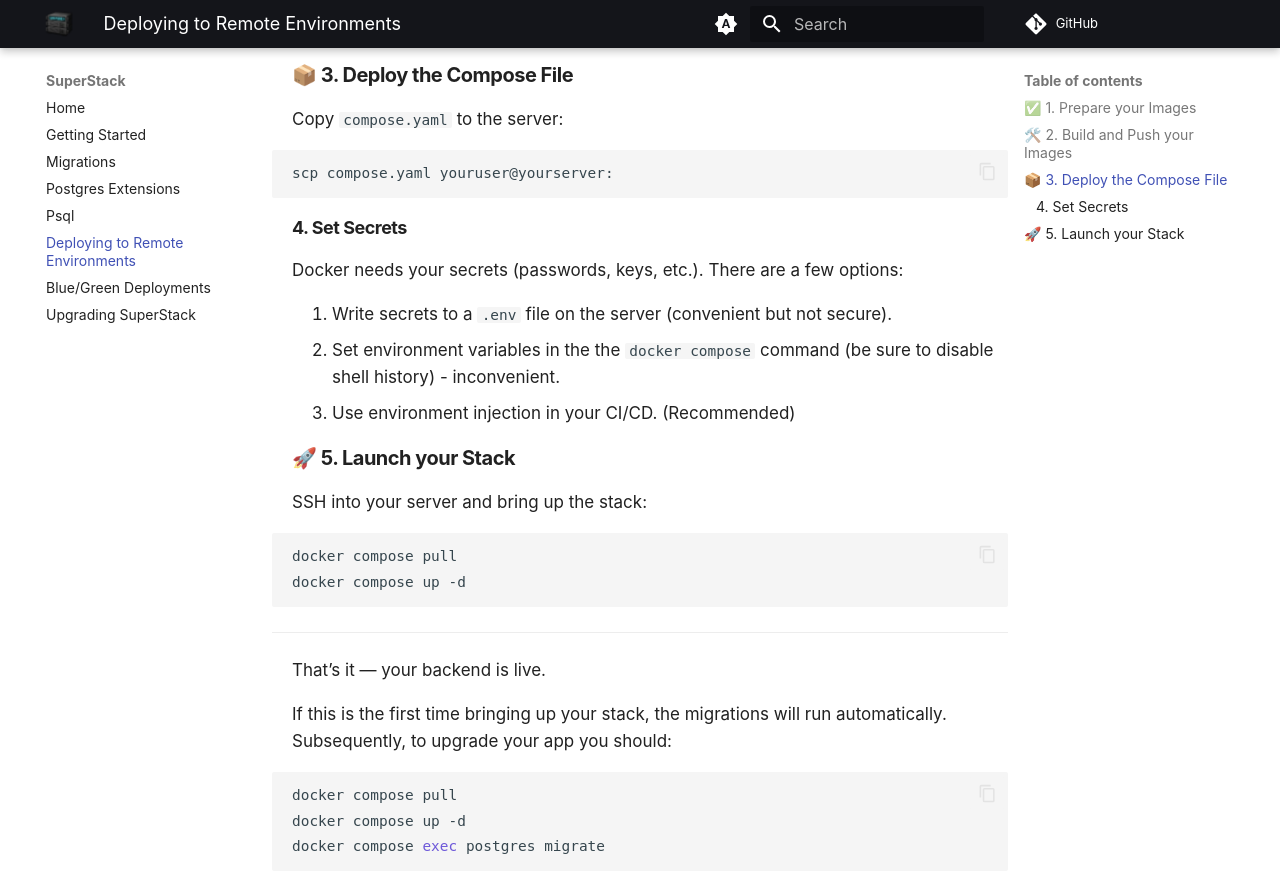
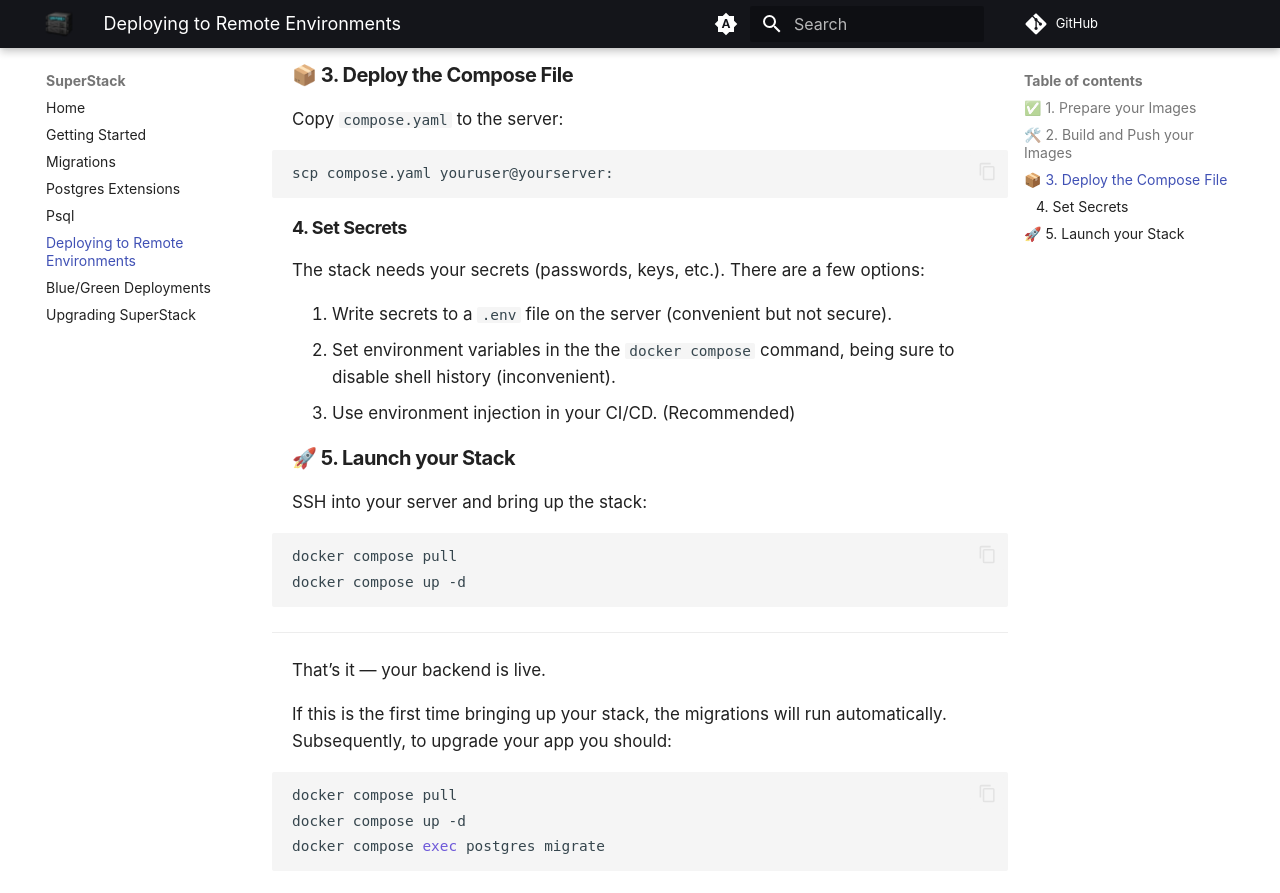
Before and after one commit to explodinglabs/superstack.docs, an MkDocs documentation site: the page built from docs/deploying.md, in a window 1280 px wide and 900 px high, scrolled down 870 px. Shown: the top 893 px of the window. Built offline with MkDocs 1.6.1 and Material for MkDocs 9.7.7, drawn with Linux system fonts in a browser that asks for light colours; comment, search, counter and statistics services are not loaded.

Commit message:
Adjust secrets

```diff
--- a/docs/deploying.md
+++ b/docs/deploying.md
@@ -43,11 +43,11 @@
 
 ### 4. Set Secrets
 
-Docker needs your secrets (passwords, keys, etc.). There are a few options:
+The stack needs your secrets (passwords, keys, etc.). There are a few options:
 
 1. Write secrets to a `.env` file on the server (convenient but not secure).
-1. Set environment variables in the the `docker compose` command (be sure to
-   disable shell history) - inconvenient.
+1. Set environment variables in the the `docker compose` command, being sure to
+   disable shell history (inconvenient).
 1. Use environment injection in your CI/CD. (Recommended)
 
 ## 🚀 5. Launch your Stack
```
